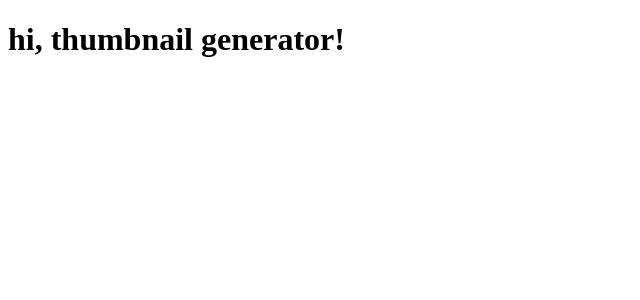
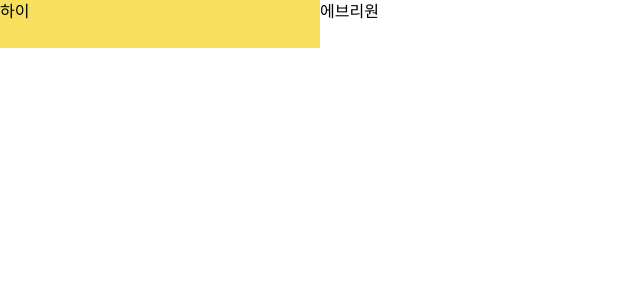
Before and after one commit to hanameee/thumbnail_generator, a React app: page / in a window 1280 px wide. Shown: the top 300 px of the page, without its empty margins (0-640 px from the left). Built offline with nearby package versions, Linux system fonts and the light colour scheme.

Commit message:
[Init] Install tailwindcss
- Installed postcss-loader for tailwindcss

```diff
--- a/package.json
+++ b/package.json
@@ -25,6 +25,7 @@
         "css-loader": "^4.2.1",
         "file-loader": "^6.0.0",
         "html-webpack-plugin": "^4.3.0",
+        "postcss-loader": "^3.0.0",
         "source-map-loader": "^1.0.2",
         "style-loader": "^1.2.1",
         "ts-loader": "^8.0.2",
@@ -36,6 +37,7 @@
     },
     "dependencies": {
         "react": "^16.13.1",
-        "react-dom": "^16.13.1"
+        "react-dom": "^16.13.1",
+        "tailwindcss": "^1.7.3"
     }
 }
--- /dev/null
+++ b/src/App.css
@@ -0,0 +1,7 @@
+@tailwind base;
+@tailwind components;
+@tailwind utilities;
+
+html {
+    font-family: "Helvetica Neue", Arial, sans-serif;
+}
--- a/src/App.tsx
+++ b/src/App.tsx
@@ -1,5 +1,7 @@
 import React from "react";
+import "./App.css";
+import Layout from "./components/Layout";
 
 export default function App() {
-    return <h1>hi, thumbnail generator!</h1>;
+    return <Layout />;
 }
--- /dev/null
+++ b/src/components/Layout.tsx
@@ -0,0 +1,10 @@
+import React from "react";
+
+export default function Layout() {
+    return (
+        <div className="flex">
+            <div className="w-1/3 md:w-1/4 bg-yellow-400 h-12">하이</div>
+            <div className="w-2/3 md:w-3/4 h-12">에브리원</div>
+        </div>
+    );
+}
--- a/webpack.config.js
+++ b/webpack.config.js
@@ -19,7 +19,20 @@ module.exports = {
             },
             {
                 test: /\.css$/,
-                use: ["style-loader", "css-loader"],
+                use: [
+                    "style-loader",
+                    { loader: "css-loader", options: { importLoaders: 1 } },
+                    {
+                        loader: "postcss-loader",
+                        options: {
+                            ident: "postcss",
+                            plugins: [
+                                require("tailwindcss"),
+                                require("autoprefixer"),
+                            ],
+                        },
+                    },
+                ],
             },
             {
                 test: /\.(svg|png|jpg|gif)$/i,
```
Also changed, not shown: 1 other file (tests, documents, lock files or other folders).
